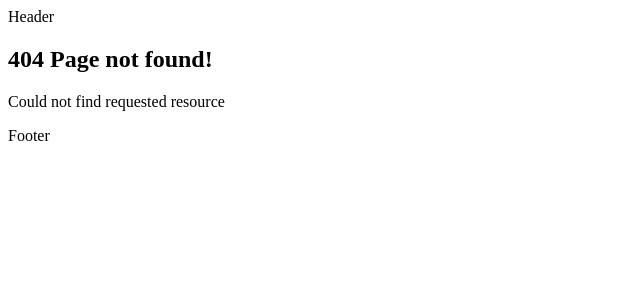
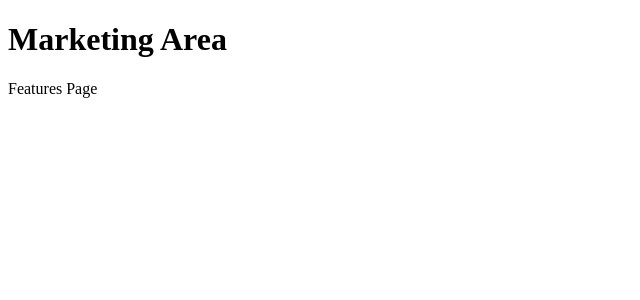
Before and after one commit to Arijit-mondal099/learning-next.js, a Next.js app: page /features in a window 1280 px wide. Before the commit this address had no page. Shown: the top 300 px of the page, without its empty margins (0-640 px from the left). Built offline with nearby package versions, Linux system fonts and the light colour scheme.

Commit message:
multiple root layout

```diff
--- /dev/null
+++ b/src/app/(marketing)/features/page.tsx
@@ -0,0 +1,3 @@
+export default function FeaturesPage() {
+    return <section>Features Page</section>
+}
--- /dev/null
+++ b/src/app/(marketing)/layout.tsx
@@ -0,0 +1,12 @@
+export default function MarketingLayout({
+  children,
+}: {
+  children: React.ReactNode;
+}) {
+  return (
+    <div>
+      <h1>Marketing Area</h1>
+      <main>{children}</main>
+    </div>
+  );
+}
--- /dev/null
+++ b/src/app/(marketing)/pricing/page.tsx
@@ -0,0 +1,3 @@
+export default function PricingPage() {
+    return <section>Pricing Page</section>
+}
--- a/src/app/layout.tsx
+++ b/src/app/layout.tsx
@@ -15,11 +15,7 @@ export default function RootLayout({
 }) {
   return (
     <html lang="en">
-      <body>
-        <header>Header</header>
-        <main>{children}</main>
-        <footer>Footer</footer>
-      </body>
+      <body>{children}</body>
     </html>
   );
 }
```
Also changed, not shown: src/app/(auth)/layout.tsx (added, +12 -0 lines).
